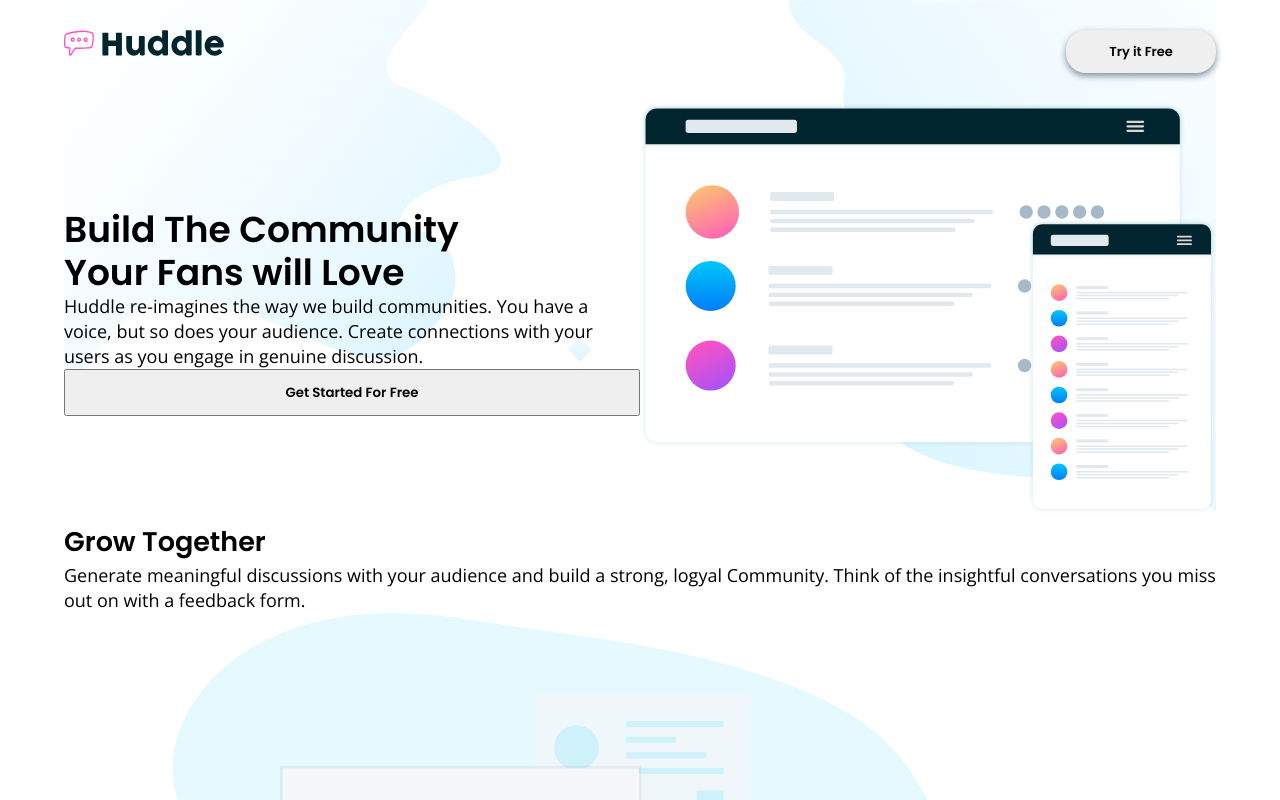
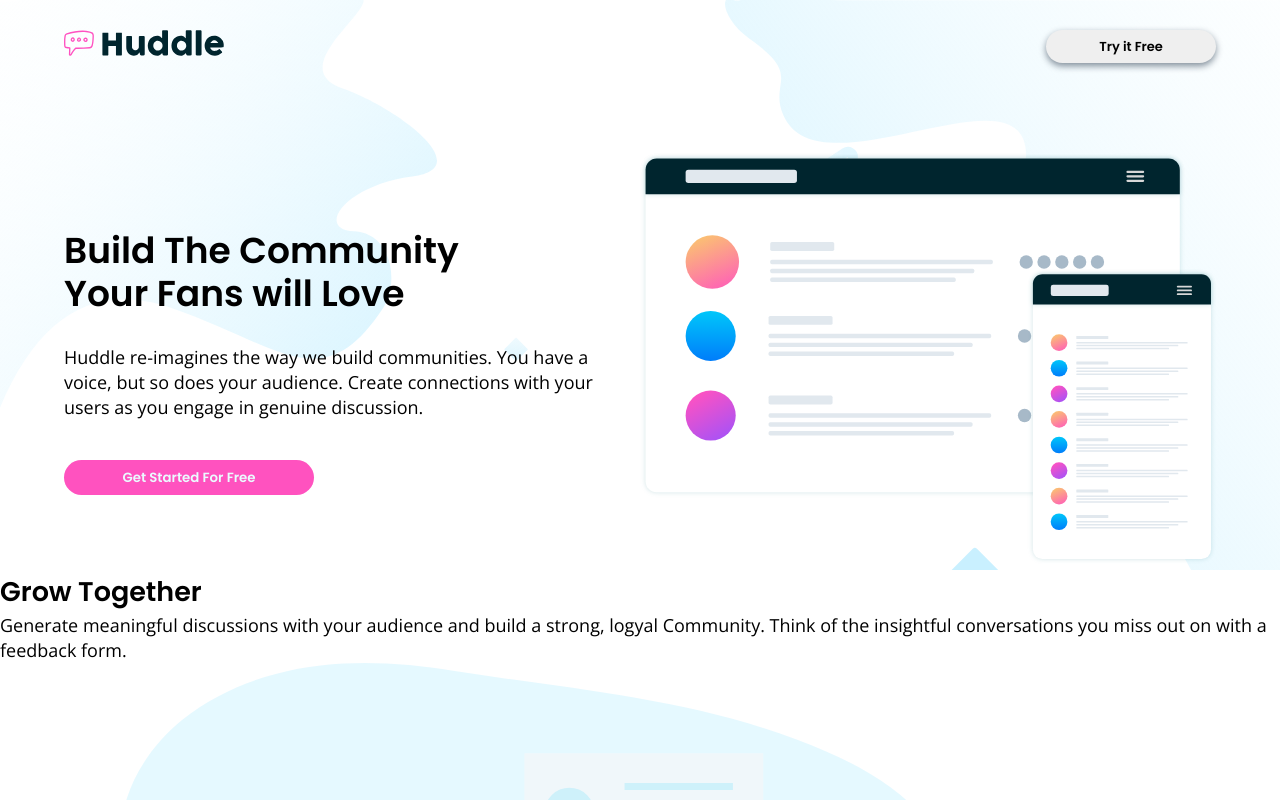
Before and after one commit to IsmailMuhammed2019/one_page_responsive, a plain HTML site: page index.html in a window 1280 px wide. Drawn offline with nearby package versions, Linux system fonts and the light colour scheme.

Commit message:
style intro hover button

```diff
--- a/styles.css
+++ b/styles.css
@@ -46,7 +46,6 @@ img {
 }
 
 .wrapper {
-  width: 90%;
   margin-left: auto;
   margin-right: auto;
 }
@@ -60,6 +59,9 @@ img {
 header {
   display: flex;
   padding: 30px 0px;
+  width: 90%;
+  margin-left: auto;
+  margin-right: auto;
 }
 
 .logo > img {
@@ -68,6 +70,10 @@ header {
 
 .intro {
   display: flex;
+  width: 90%;
+  margin-left: auto;
+  margin-right: auto;
+  margin-top: 60px;
 }
 
 .textintro {
@@ -84,15 +90,35 @@ header {
 header > .btn {
   margin-left: auto;
   padding: 0px;
-  width: 150px;
+  width: 170px;
   border-radius: 20px;
   border: none;
   box-shadow: 0px 3px 7px hsl(208deg 11% 55%);
   font-weight: 600;
   font-family: 'Poppins', sans-serif;
   font-size: 13px;
+  line-height: 33px;
 }
 
 header > .btn:hover {
   cursor: pointer;
 }
+
+.textintro > p {
+  margin-top: 30px;
+}
+
+.introbtn {
+  width: 250px;
+  margin-top: 40px;
+  line-height: 35px;
+  border-radius: 20px;
+  border: none;
+  background-color: hsl(322, 100%, 66%);
+  color: hsl(193, 100%, 96%);
+}
+
+.introbtn:hover {
+  cursor: pointer;
+  box-shadow: 0px 3px 7px hsl(208deg 11% 55%);
+}
```
